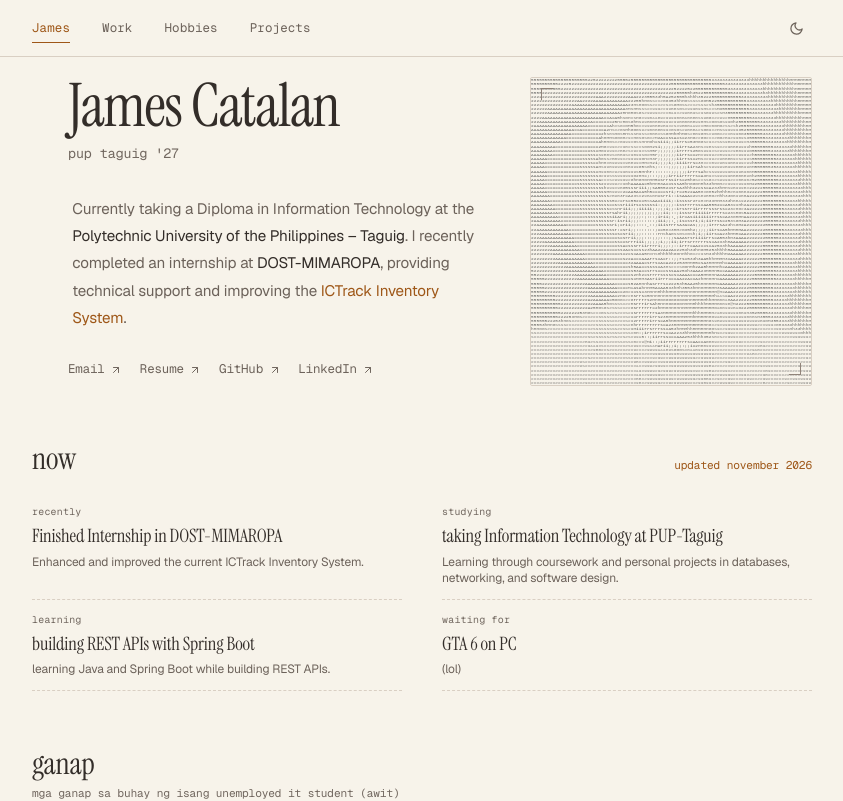
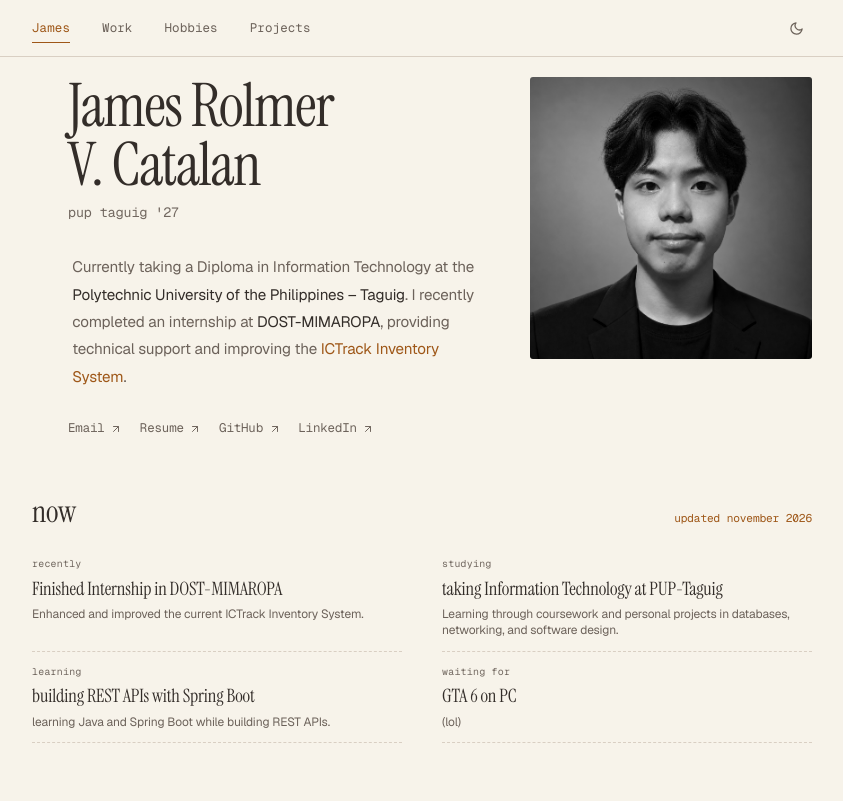
Before and after one commit to jeymzaintsnitch/minimalistic-portfolio, a React (Vite) app: page / in a window 1280 px wide. Shown: the top 801 px of the page, without its empty margins (218-1061 px from the left). Built offline with nearby package versions, Linux system fonts and the light colour scheme; a web font is replaced by a local one.

Commit message:
feat: personalize portfolio identity

```diff
--- a/index.html
+++ b/index.html
@@ -11,14 +11,14 @@
     <meta property="og:title" content="James Rolmer V. Catalan — Web Developer & Systems Engineer" />
     <meta property="og:description" content="Portfolio of James Rolmer V. Catalan — Web Developer & Systems Engineer crafting thoughtful, minimalist web applications and resilient systems." />
 
-    <link rel="icon" type="image/svg+xml" href="/favicon.svg" />
+    <link rel="icon" type="image/png" href="/assets/aistudio/Studio_portrait_with_center-parted_curtain_hair_364bd15b.png" />
     <link rel="preconnect" href="https://fonts.googleapis.com" />
     <link rel="preconnect" href="https://fonts.gstatic.com" crossorigin />
     <link
       href="https://fonts.googleapis.com/css2?family=Alumni+Sans:ital,wght@0,400;0,500;0,600;0,700;1,400;1,600&family=Geist:wght@300;400;500;600;700&family=Geist+Mono:wght@400;500&family=Instrument+Serif:ital@0;1&display=swap"
       rel="stylesheet"
     />
-    <title>James Rolmer V. Catalan — Developer</title>
+    <title>James Rolmer V. Catalan</title>
   </head>
   <body>
     <div id="root"></div>
--- a/src/App.jsx
+++ b/src/App.jsx
@@ -34,7 +34,11 @@ function App() {
   const [theme, setTheme] = useState(getInitialTheme)
 
   useEffect(() => {
-    if (!route.slug) document.title = `${route.page === 'about' ? 'About' : route.page.charAt(0).toUpperCase() + route.page.slice(1)} | James Catalan`
+    if (!route.slug) {
+      document.title = route.page === 'about'
+        ? 'James Rolmer V. Catalan'
+        : `${route.page.charAt(0).toUpperCase() + route.page.slice(1)} — James Rolmer V. Catalan`
+    }
   }, [route.page, route.slug])
 
   useEffect(() => {
--- a/src/components/sections/About/About.css
+++ b/src/components/sections/About/About.css
@@ -140,6 +140,15 @@
   margin: 0;
   width: 100%;
   max-width: 290px;
+}
+
+.about-portrait-image {
+  display: block;
+  width: 100%;
+  aspect-ratio: 1;
+  object-fit: cover;
+  border-radius: var(--radius-xs);
+  filter: grayscale(1) contrast(1.05);
 }
 
 /* "Now" Section — Single Grid, Kavin-Style Rows */
--- a/src/components/sections/About/About.jsx
+++ b/src/components/sections/About/About.jsx
@@ -1,11 +1,10 @@
 import { profile, nowItems, nowUpdatedAt, socialLinks } from '@/data/portfolio'
-import { AsciiPortrait } from '@/components/ui/AsciiPortrait/AsciiPortrait'
 import { Icon } from '@/components/ui'
 import { EntryHeading } from '../EntryHeading'
 import { Ganap } from './Ganap'
 import './About.css'
 
-export function About({ theme = 'dark' }) {
+export function About() {
   return (
     <section id="about" className="section-about">
       {/* Hero Split */}
@@ -77,13 +76,13 @@ export function About({ theme = 'dark' }) {
           </div>
         </div>
 
-        {/* Minimalist ASCII Portrait */}
+        {/* Profile portrait */}
         <div className="about-portrait-wrap">
           <figure className="about-portrait-figure">
-            <AsciiPortrait
+            <img
+              className="about-portrait-image"
               src={profile.avatar}
               alt={`Portrait of ${profile.name}`}
-              theme={theme}
             />
           </figure>
         </div>
--- a/src/components/sections/ContentDetail.jsx
+++ b/src/components/sections/ContentDetail.jsx
@@ -25,7 +25,7 @@ export function ContentDetail({ section, slug }) {
 
   useEffect(() => {
     headingRef.current?.focus({ preventScroll: true })
-    document.title = `${title} | James Catalan`
+    document.title = `${title} — James Rolmer V. Catalan`
   }, [title, slug])
 
     return (
--- a/src/data/portfolio.js
+++ b/src/data/portfolio.js
@@ -2,7 +2,7 @@
 // Minimalist, content-first, and straightforward
 
 export const profile = {
-  name: 'James Catalan',
+  name: 'James Rolmer V. Catalan',
   fullName: 'James Rolmer V. Catalan',
   firstName: 'James',
   heroLabel: "pup taguig '27",
```
